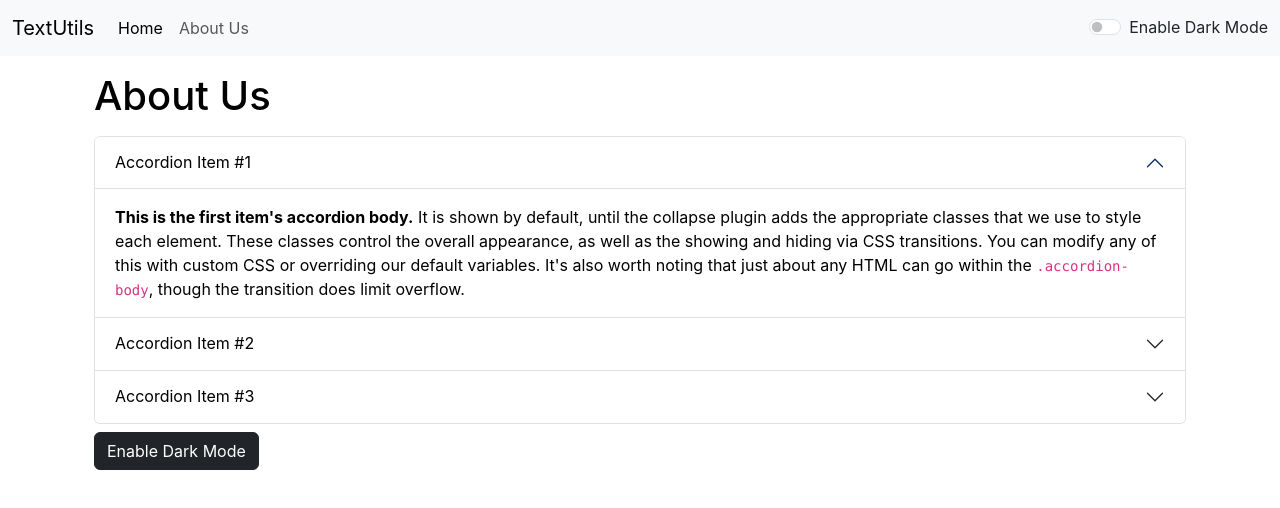
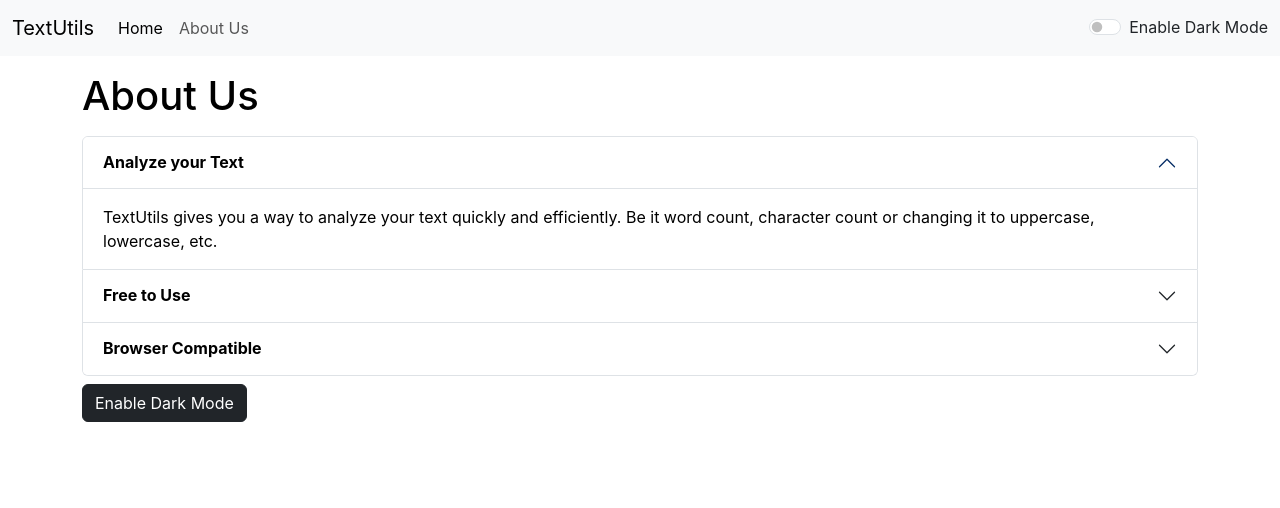
Before and after one commit to VivekMohanta03/TextUtils-React, a React (Create React App) app: page /about in a window 1280 px wide. Shown: the top 508 px of the page. Built offline with nearby package versions, Linux system fonts and the light colour scheme.

Commit message:
refining

```diff
--- a/package.json
+++ b/package.json
@@ -1,4 +1,5 @@
 {
+  "homepage": "https://vivekmohanta03.github.io/TextUtils-React",
   "name": "my-app",
   "version": "0.1.0",
   "private": true,
@@ -14,6 +15,8 @@
   },
   "scripts": {
     "start": "react-scripts start",
+    "predeploy": "npm run build",
+    "deploy": "gh-pages -d build",
     "build": "react-scripts build",
     "test": "react-scripts test",
     "eject": "react-scripts eject"
--- a/src/App.js
+++ b/src/App.js
@@ -49,22 +49,10 @@
           aboutText="About Us"
         />
         <Alert alert={alert} />
-        <div className="container my-3">
           <Routes>
-            <Route exact path="/about" element={<About />}></Route>
-            <Route
-              exact
-              path="/"
-              element={
-                <TextForm
-                  showAlert={showAlert}
-                  heading="Enter the text to analyze below"
-                  mode={mode}
-                />
-              }
-            ></Route>
+              <Route exact path="/" element={ <TextForm showAlert={showAlert} heading="Enter the text to analyze below" mode={mode} /> } ></Route>
+              <Route exact path="/about" element={<About />}></Route>
           </Routes>
-        </div>
       </Router>
     </>
   );
--- a/src/components/About.js
+++ b/src/components/About.js
@@ -2,29 +2,31 @@
 
 export default function About() {
   const [myStyle, setMyStyle] = useState({
-    color: 'black',
-    backgroundColor: 'white',
+    color: "black",
+    backgroundColor: "white",
   });
 
   const [btnText, setBtnText] = useState("Enable Dark Mode");
+  const [btnColor, setBtnColor] = useState("dark");
 
-  const toggleDark =()=>{
-    if(myStyle.color === "black"){
+  const toggleDark = () => {
+    if (myStyle.color === "#212534") {
       setMyStyle({
-        color: 'white',
-        backgroundColor:'black',
-        border: '0.5px solid white'
-      })
+        color: "white",
+        backgroundColor: "#212534",
+        border: "0.5px solid white",
+      });
       setBtnText("Disable Dark Mode");
+      setBtnColor("light");
+    } else {
+      setMyStyle({
+        color: "#212534",
+        backgroundColor: "white",
+      });
+      setBtnText("Enable Dark Mode");
+      setBtnColor("dark");
     }
-    else{
-      setMyStyle({
-        color: 'black',
-        backgroundColor:'white',
-      })
-      setBtnText("Enable Dark Mode");
-    }
-  }
+  };
 
   return (
     <div className="container" style={myStyle}>
@@ -41,7 +43,7 @@
               aria-controls="collapseOne"
               style={myStyle}
             >
-              Accordion Item #1
+              <strong>Analyze your Text</strong>
             </button>
           </h2>
           <div
@@ -51,14 +53,9 @@
             data-bs-parent="#accordionExample"
           >
             <div className="accordion-body">
-              <strong>This is the first item's accordion body.</strong> It is
-              shown by default, until the collapse plugin adds the appropriate
-              classes that we use to style each element. These classes control
-              the overall appearance, as well as the showing and hiding via CSS
-              transitions. You can modify any of this with custom CSS or
-              overriding our default variables. It's also worth noting that just
-              about any HTML can go within the <code>.accordion-body</code>,
-              though the transition does limit overflow.
+              TextUtils gives you a way to analyze your text quickly and
+              efficiently. Be it word count, character count or changing it to
+              uppercase, lowercase, etc.
             </div>
           </div>
         </div>
@@ -73,7 +70,7 @@
               aria-controls="collapseTwo"
               style={myStyle}
             >
-              Accordion Item #2
+              <strong>Free to Use</strong>
             </button>
           </h2>
           <div
@@ -83,14 +80,10 @@
             data-bs-parent="#accordionExample"
           >
             <div className="accordion-body">
-              <strong>This is the second item's accordion body.</strong> It is
-              hidden by default, until the collapse plugin adds the appropriate
-              classes that we use to style each element. These classes control
-              the overall appearance, as well as the showing and hiding via CSS
-              transitions. You can modify any of this with custom CSS or
-              overriding our default variables. It's also worth noting that just
-              about any HTML can go within the <code>.accordion-body</code>,
-              though the transition does limit overflow.
+              TextUtils is a free Character counter tool that provides instant
+              character count and word count statistics for a given text.
+              TextUtils reports the number of words and characters. Thus it is
+              suitable for writing text with word or character limit.
             </div>
           </div>
         </div>
@@ -105,7 +98,7 @@
               aria-controls="collapseThree"
               style={myStyle}
             >
-              Accordion Item #3
+              <strong>Browser Compatible</strong>
             </button>
           </h2>
           <div
@@ -115,19 +108,15 @@
             data-bs-parent="#accordionExample"
           >
             <div className="accordion-body">
-              <strong>This is the third item's accordion body.</strong> It is
-              hidden by default, until the collapse plugin adds the appropriate
-              classes that we use to style each element. These classes control
-              the overall appearance, as well as the showing and hiding via CSS
-              transitions. You can modify any of this with custom CSS or
-              overriding our default variables. It's also worth noting that just
-              about any HTML can go within the <code>.accordion-body</code>,
-              though the transition does limit overflow.
+              This word counter software works in any web browser such as
+              Chrome, Firefox Internet Explorer, Safari, Opera. It suits to
+              count characters in Facebook,blog, books, Excel document, pdf
+              document, essays, etc.
             </div>
           </div>
         </div>
       </div>
-      <button type="button" onClick={toggleDark} className="btn btn-dark my-2">
+      <button type="button" onClick={toggleDark} className={`btn btn-${btnColor} my-2`}>
         {btnText}
       </button>
     </div>
--- a/src/components/TextForm.js
+++ b/src/components/TextForm.js
@@ -38,17 +38,15 @@
                     {backgroundColor: props.mode==='light'?'white':'#2125', color: props.mode==='light'?'black':'white'}
                     }></textarea>
             </div>
-            <div className="btn-group">
-                <button className="btn btn-primary" onClick={handleUpClick}>Convert to Uppercase</button>
-                <button className="btn btn-danger" onClick={handleLowClick}>Convert to Lowercase</button>
-                <button className="btn btn-warning" onClick={handleClear}>Clear Text</button>
-                <button className="btn btn-dark" onClick={handleCopy}>Copy Text</button>
-            </div>
+                <button disabled={text.length===0} className="btn btn-primary mx-1 my-1" onClick={handleUpClick}>Convert to Uppercase</button>
+                <button disabled={text.length===0} className="btn btn-primary mx-1 my-1" onClick={handleLowClick}>Convert to Lowercase</button>
+                <button disabled={text.length===0} className="btn btn-primary mx-1 my-1" onClick={handleClear}>Clear Text</button>
+                <button disabled={text.length===0} className="btn btn-primary mx-1 my-1" onClick={handleCopy}>Copy Text</button>
         </div>
         <div className="container my-3" style={
                     {color: props.mode==='light'?'black':'white'}}>
             <h3>Your text Summary: </h3>
-            <p><b>{text.split(" ").length>1 ? text.split(" ").length - 1:0}</b> words and <b>{text.length}</b> characters </p>
+            <p><b>{text.split(" ").filter((element)=>{return element.length!==0}).length}</b> words and <b>{text.length}</b> characters </p>
             <p>Average reading time <b>{text.split(" ").length*0.008}</b> minutes</p>
             <h2>Preview: </h2>
             <p>{text.length?text:"Enter text to preview"}</p>
```
